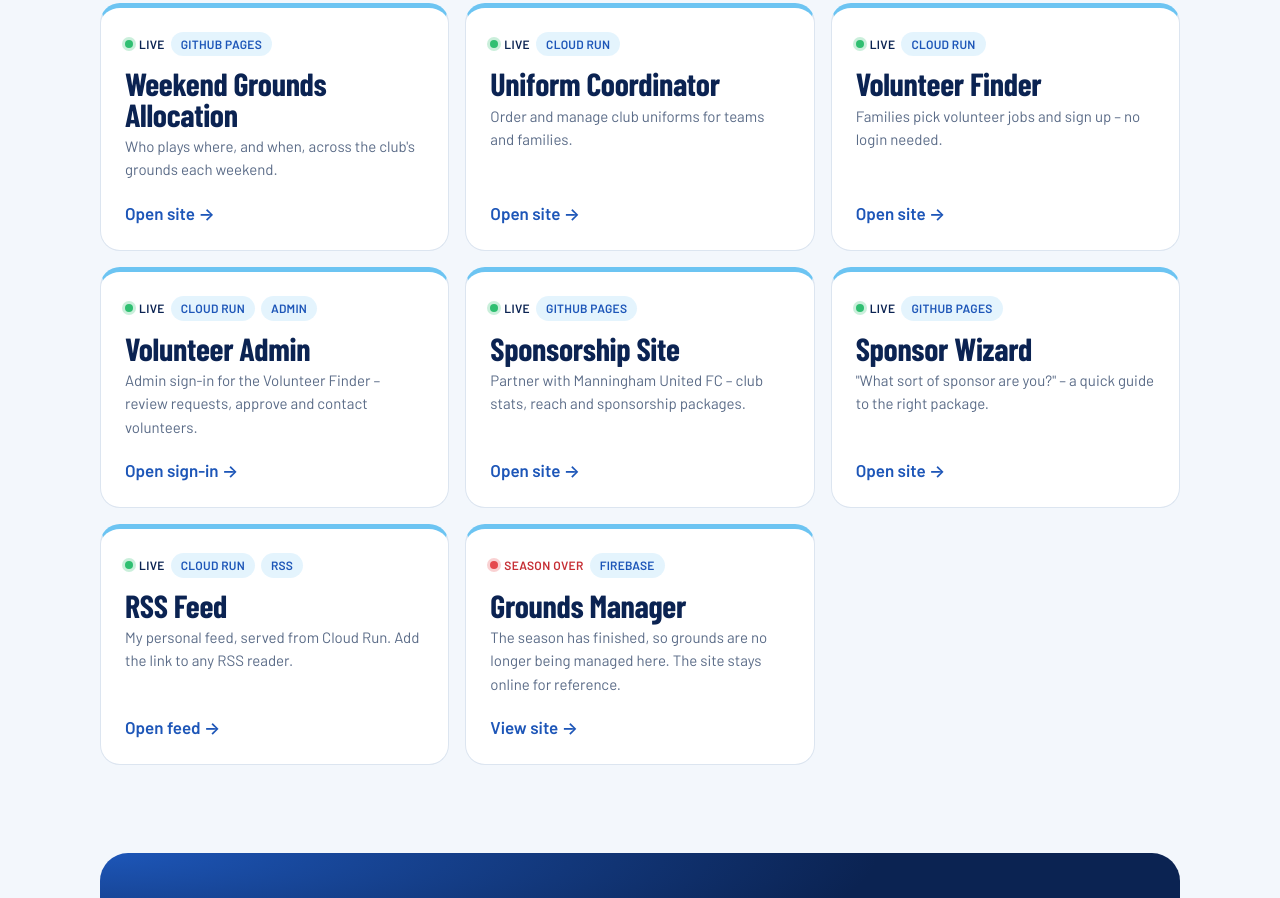
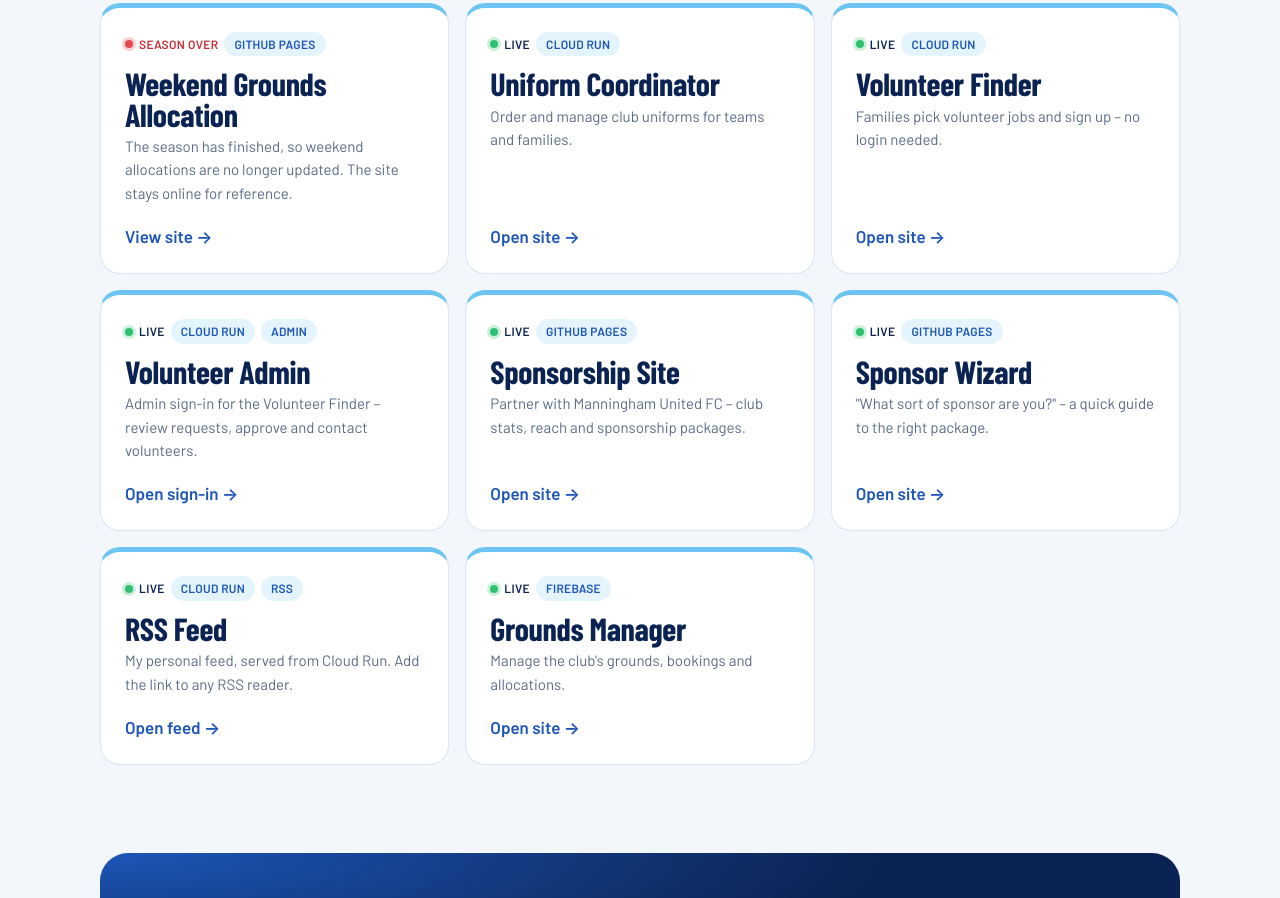
Before and after one commit to vmontuoro/vmontuoro.github.io, a plain HTML site: page index.html in a window 1280 px wide. Shown: the part 836-1734 px from the top of the page. Drawn offline with nearby package versions, Linux system fonts and the light colour scheme; a web font is replaced by a local one.

Commit message:
Make Grounds Manager live and mark Weekend Grounds Allocation season over
Co-Authored-By: Claude Sonnet 5.5 <noreply@anthropic.com>

```diff
--- a/index.html
+++ b/index.html
@@ -36,10 +36,10 @@
     <div class="grid" id="grid">
 
       <a class="card" data-p="github" href="https://vmontuoro.github.io/MUFC/">
-        <div class="badges"><span class="status">Live</span><span class="badge">GitHub Pages</span></div>
+        <div class="badges"><span class="status closed">Season over</span><span class="badge">GitHub Pages</span></div>
         <h3>Weekend Grounds Allocation</h3>
-        <p>Who plays where, and when, across the club's grounds each weekend.</p>
-        <span class="go">Open site →</span>
+        <p>The season has finished, so weekend allocations are no longer updated. The site stays online for reference.</p>
+        <span class="go">View site →</span>
       </a>
 
       <a class="card" data-p="run" href="https://mufc-uniforms-lmrwkbd5nq-ts.a.run.app/">
@@ -85,10 +85,10 @@
       </a>
 
       <a class="card" data-p="firebase" href="https://mubfc-club-platform.web.app">
-        <div class="badges"><span class="status closed">Season over</span><span class="badge">Firebase</span></div>
+        <div class="badges"><span class="status">Live</span><span class="badge">Firebase</span></div>
         <h3>Grounds Manager</h3>
-        <p>The season has finished, so grounds are no longer being managed here. The site stays online for reference.</p>
-        <span class="go">View site →</span>
+        <p>Manage the club's grounds, bookings and allocations.</p>
+        <span class="go">Open site →</span>
       </a>
 
     </div>
```
